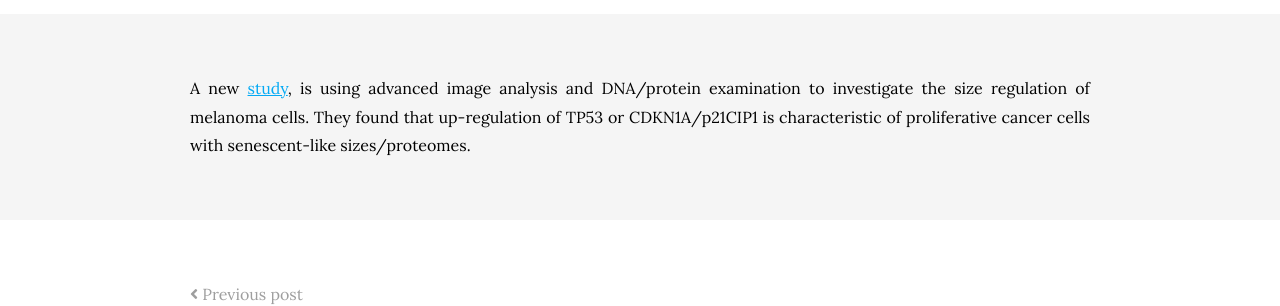
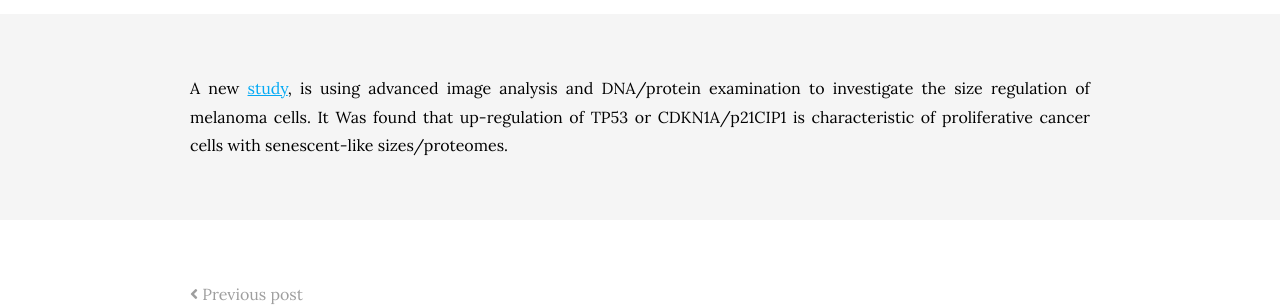
Before and after one commit to Hossein-Fallahi/Fallahi-Bioinformatics-Lab, a Jekyll site: the page built from _posts/2023-02-17-post-10.md, in a window 1280 px wide. Shown: the part 463-769 px from the top of the page. Built offline with Jekyll 4.4.1, drawn with Linux system fonts in a browser that asks for light colours; nearby versions of some CDN libraries.

Commit message:
Update 2023-02-17-post-10.md

```diff
--- a/_posts/2023-02-17-post-10.md
+++ b/_posts/2023-02-17-post-10.md
@@ -10,4 +10,4 @@ author: Hossein Fallahi
 member: Hossein Fallahi
 ---
 A new [study](https://www.science.org/doi/10.1126/sciadv.add0636), is using advanced image analysis and DNA/protein examination to investigate the size regulation of melanoma cells.
-They found that up-regulation of TP53 or CDKN1A/p21CIP1 is characteristic of proliferative cancer cells with senescent-like sizes/proteomes.
+It Was found that up-regulation of TP53 or CDKN1A/p21CIP1 is characteristic of proliferative cancer cells with senescent-like sizes/proteomes.
```
